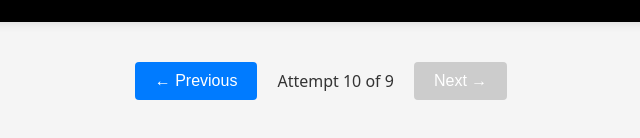
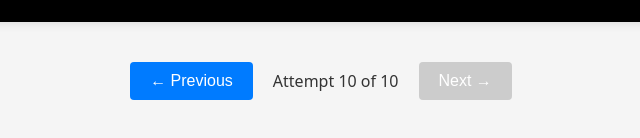
Before and after one commit to deiglerharding/fluid-animation, a plain HTML site: page index.html in a window 1280 px wide. Shown: the part 658-796 px from the top of the page, 319-959 px from the left. Drawn offline with Linux system fonts and the light colour scheme.

Commit message:
span number fix

```diff
--- a/index.html
+++ b/index.html
@@ -71,7 +71,7 @@
     </div>
     <div class="navigation">
         <button class="nav-button" id="prevBtn">← Previous</button>
-        <span class="page-indicator">Attempt <span id="currentPage">1</span> of 9</span>
+        <span class="page-indicator">Attempt <span id="currentPage">1</span> of 10</span>
         <button class="nav-button" id="nextBtn">Next →</button>
     </div>
 
```
